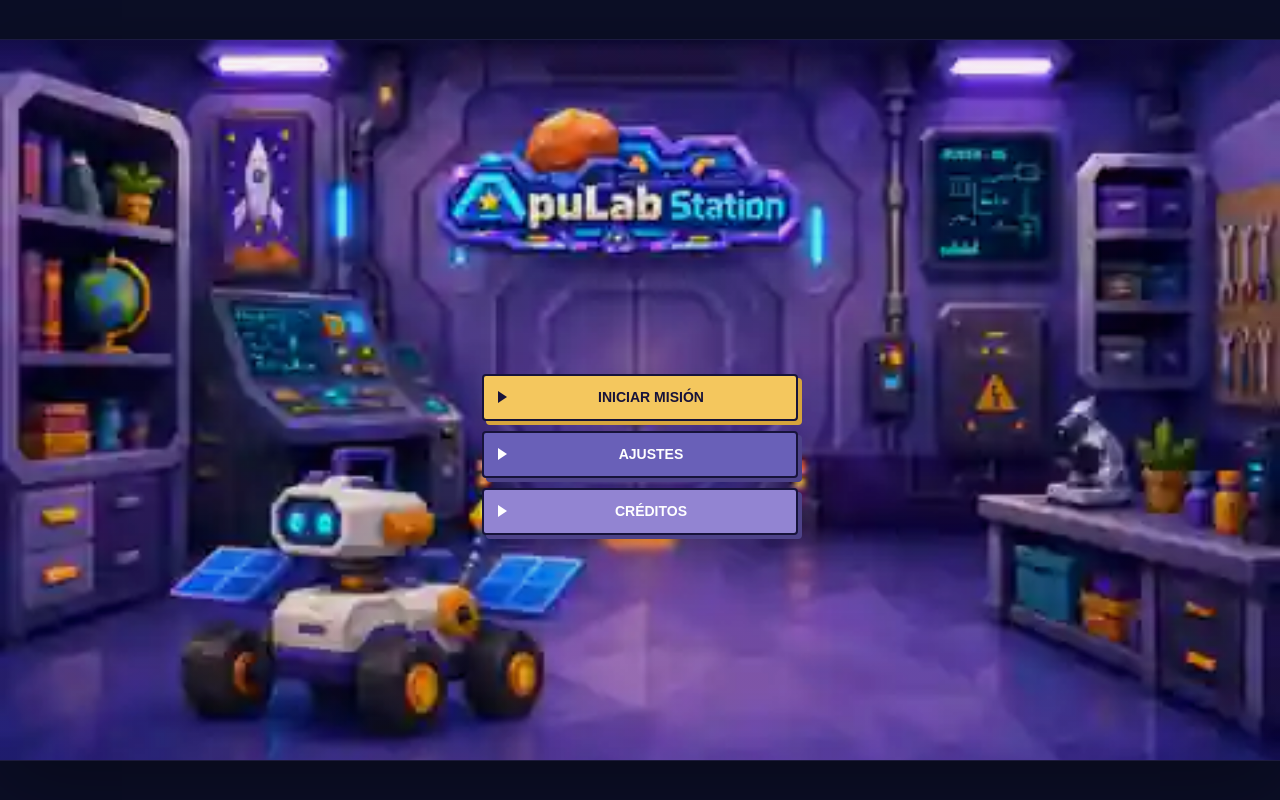
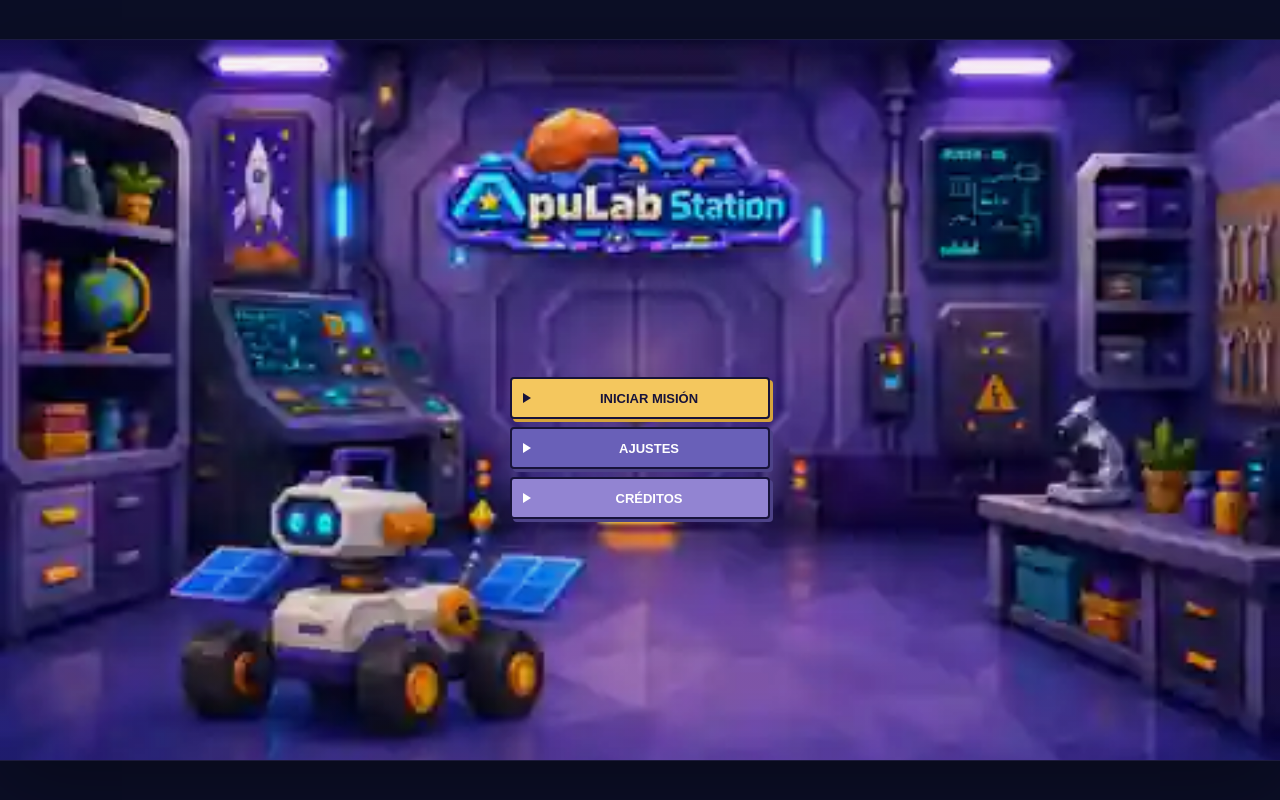
Before and after one commit to Kas01000101/ApuLabStationGame, a website built with Vite: page index.html in a window 1280 px wide. Built offline with nearby package versions, Linux system fonts and the light colour scheme.

Commit message:
style: make main menu buttons genuinely compact

```diff
--- a/src/styles/menu-hd.css
+++ b/src/styles/menu-hd.css
@@ -5,56 +5,74 @@
   background:
     linear-gradient(
       180deg,
-      rgba(11, 14, 38, .015) 0%,
-      rgba(11, 14, 38, .035) 48%,
-      rgba(11, 14, 38, .085) 100%
+      rgba(11, 14, 38, .010) 0%,
+      rgba(11, 14, 38, .020) 48%,
+      rgba(11, 14, 38, .055) 100%
     ),
     url('/assets/menu/apulab-menu-bg-hd.png') center center / cover no-repeat,
     #141938;
-  image-rendering: auto;
+  image-rendering:auto;
 }
 
-/* Menú deliberadamente más fino que un panel de gameplay. */
+/* Menú principal: más fino, corto y delicado que un panel de gameplay. */
 .menu-screen .menu-actions {
-  width: min(316px, 48%);
-  gap: 10px;
-  transform: translateY(54px);
+  width:260px !important;
+  max-width:46% !important;
+  gap:8px !important;
+  transform:translateY(48px) !important;
 }
 
 .menu-screen .menu-actions .btn {
-  width: 100%;
-  min-height: 47px;
-  padding: 0 16px 0 38px;
-  border-width: 2px;
-  border-radius: 4px;
-  font-size: 14px;
-  font-weight: 700;
-  letter-spacing: 0;
-  box-shadow: 4px 4px 0 var(--ui-border-purple);
+  width:260px !important;
+  min-width:0 !important;
+  max-width:100% !important;
+  height:42px !important;
+  min-height:42px !important;
+  padding:0 14px 0 32px !important;
+  border:2px solid var(--ui-text-dark) !important;
+  border-radius:4px !important;
+  font-size:13px !important;
+  font-weight:700 !important;
+  letter-spacing:0 !important;
+  line-height:1 !important;
+  box-shadow:3px 3px 0 var(--ui-border-purple) !important;
 }
 
 .menu-screen .menu-actions .btn.primary {
-  box-shadow: 4px 4px 0 var(--ui-yellow-shadow);
+  box-shadow:3px 3px 0 var(--ui-yellow-shadow) !important;
 }
 
 .menu-screen .menu-actions .btn::before {
-  left: 14px;
-  border-top-width: 6px;
-  border-bottom-width: 6px;
-  border-left-width: 9px;
+  left:11px !important;
+  border-top-width:5px !important;
+  border-bottom-width:5px !important;
+  border-left-width:8px !important;
+}
+
+.menu-screen .menu-actions .btn:hover,
+.menu-screen .menu-actions .btn:focus-visible {
+  transform:translateY(-1px) !important;
 }
 
 .menu-screen .menu-actions .btn:active {
-  transform: translate(2px, 2px);
-  box-shadow: 2px 2px 0 var(--ui-border-purple);
+  transform:translate(2px,2px) !important;
+  box-shadow:1px 1px 0 var(--ui-border-purple) !important;
 }
 
 .menu-screen .menu-actions .btn.primary:active {
-  box-shadow: 2px 2px 0 var(--ui-yellow-shadow);
+  box-shadow:1px 1px 0 var(--ui-yellow-shadow) !important;
 }
 
-@media (max-width: 800px) {
+@media (max-width:800px) {
   .menu-screen .menu-actions {
-    width: min(300px, 62%);
+    width:238px !important;
+    max-width:62% !important;
+  }
+
+  .menu-screen .menu-actions .btn {
+    width:238px !important;
+    height:40px !important;
+    min-height:40px !important;
+    font-size:12px !important;
   }
 }
```
